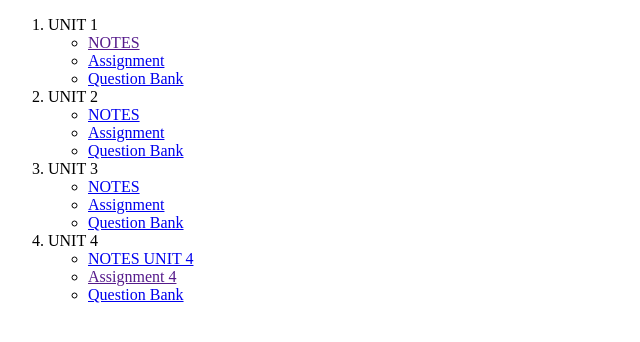
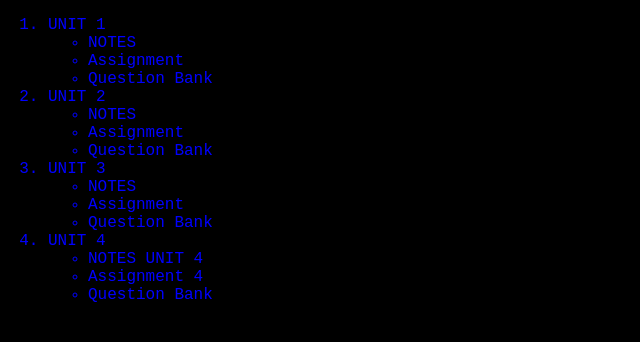
Before and after one commit to embeddeddeveloper12/Notes, a plain HTML site: page Subjects/ss.html in a window 1280 px wide. Shown: the whole page, without its empty margins (0-640 px from the left). Drawn offline with Linux system fonts and the light colour scheme.

Commit message:
Update ss.html

```diff
--- a/Subjects/ss.html
+++ b/Subjects/ss.html
@@ -2,21 +2,37 @@
 <html>
     <head>
         <title>SS NOTES</title>
+        <style>
+            *{
+                background-color: black;
+
+            }
+            a,.unit{
+                font-family: 'Courier New', Courier, monospace;
+                text-decoration: none;
+                color: blue;
+            }
+            a:hover,.unit:hover{
+                font-weight: bolder;
+                color: green;
+                font-size: 125%;
+            }
+        </style>
     </head>
     <body>
-        <ol><li>UNIT 1<ul>
+        <ol><li class="unit">UNIT 1<ul>
             <li><a href="" target="_blank">NOTES</a></li>
             <li><a href="https://drive.google.com/file/d/1s8w6m9FEsZnpeTzUEwRYYsB0PvQYE4xV/view?usp=share_link" target="_blank">Assignment</a></li>
             <li><a href="https://drive.google.com/file/d/1JFOA3hbwDD7aJ_M7Bph8VLEALvlvSvB8/view?usp=share_link" target="_blank">Question Bank</a></li></ul></li>
-            <li>UNIT 2<ul>
+            <li class="unit">UNIT 2<ul>
             <li><a href="https://drive.google.com/file/d/15juJkpj-eGqR9rs0P5wlHfJFsk0wBRB5/view?usp=share_link" target="_blank">NOTES</a></li>
             <li><a href="https://docs.google.com/document/d/1tAExfPNlmHzRq2BxbMpKdDCNuU9fgYsd/edit?usp=share_link&ouid=103413658737485756340&rtpof=true&sd=true" target="_blank">Assignment</a></li>
             <li><a href="https://docs.google.com/document/d/1HPf1H7RfzZCOXugRmaXmEU0nF2jOJHQn/edit?usp=share_link&ouid=103413658737485756340&rtpof=true&sd=true" target="_blank">Question Bank</a></li></ul></li>
-            <li>UNIT 3<ul>
+            <li class="unit">UNIT 3<ul>
             <li><a href="https://drive.google.com/file/d/1Dgb3e7qFGQfWEOkffQfrFDOZgRWd5WZx/view?usp=share_link" target="_blank">NOTES</a></li>
             <li><a href="https://docs.google.com/document/d/1A5zH293m0q9cj5hGD0mOEMC37lKMCUbv/edit?usp=share_link&ouid=103413658737485756340&rtpof=true&sd=true" target="_blank">Assignment</a></li>
             <li><a href="https://drive.google.com/file/d/1JFOA3hbwDD7aJ_M7Bph8VLEALvlvSvB8/view?usp=share_link" target="_blank">Question Bank</a></li></ul></li>
-            <li>UNIT 4<ul>
+            <li class="unit">UNIT 4<ul>
             <li><a href="https://drive.google.com/file/d/1Yr4PCuPNcX6pboJJ6dhgsI07EyGJCAuv/view?usp=share_link" target="_blank">NOTES UNIT 4</a></li>
             <li><a href="" target="_blank">Assignment 4</a></li>
             <li><a href="https://drive.google.com/file/d/1f-go_LYPhNOXSIbxUDWiig0Y3KGhbn6D/view?usp=share_link" target="_blank">Question Bank</a></li></ul></li>
```
